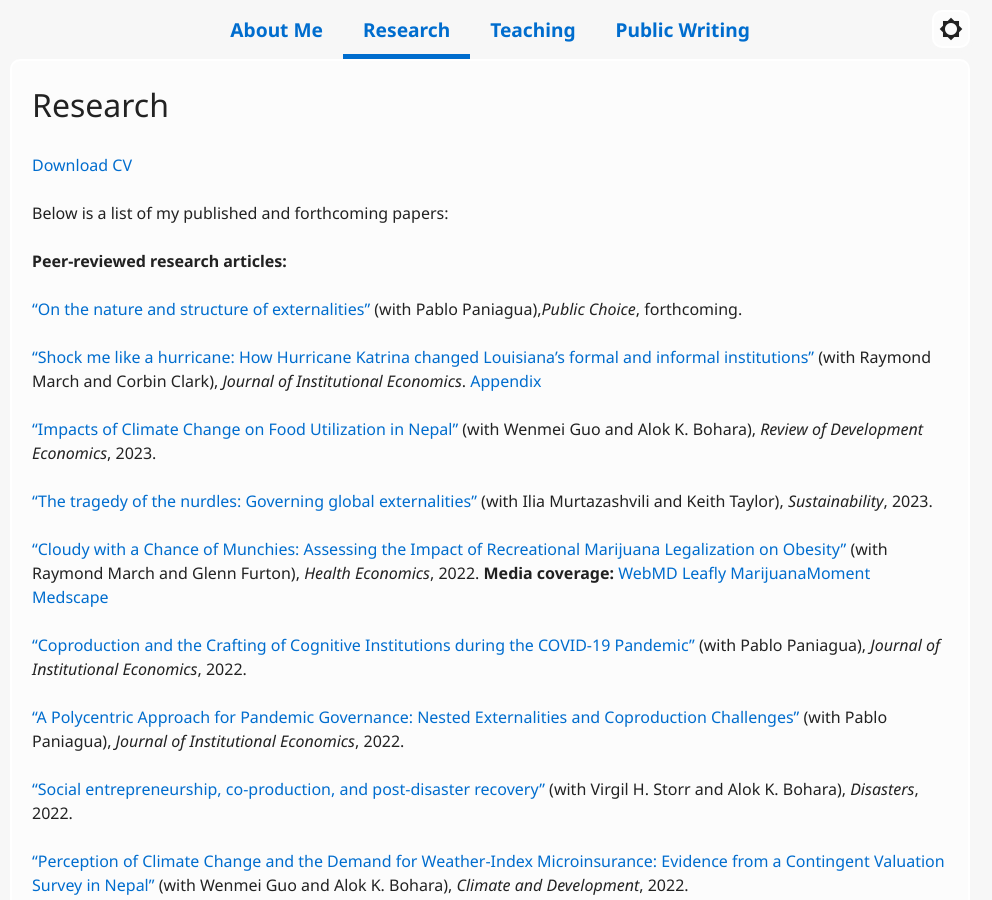
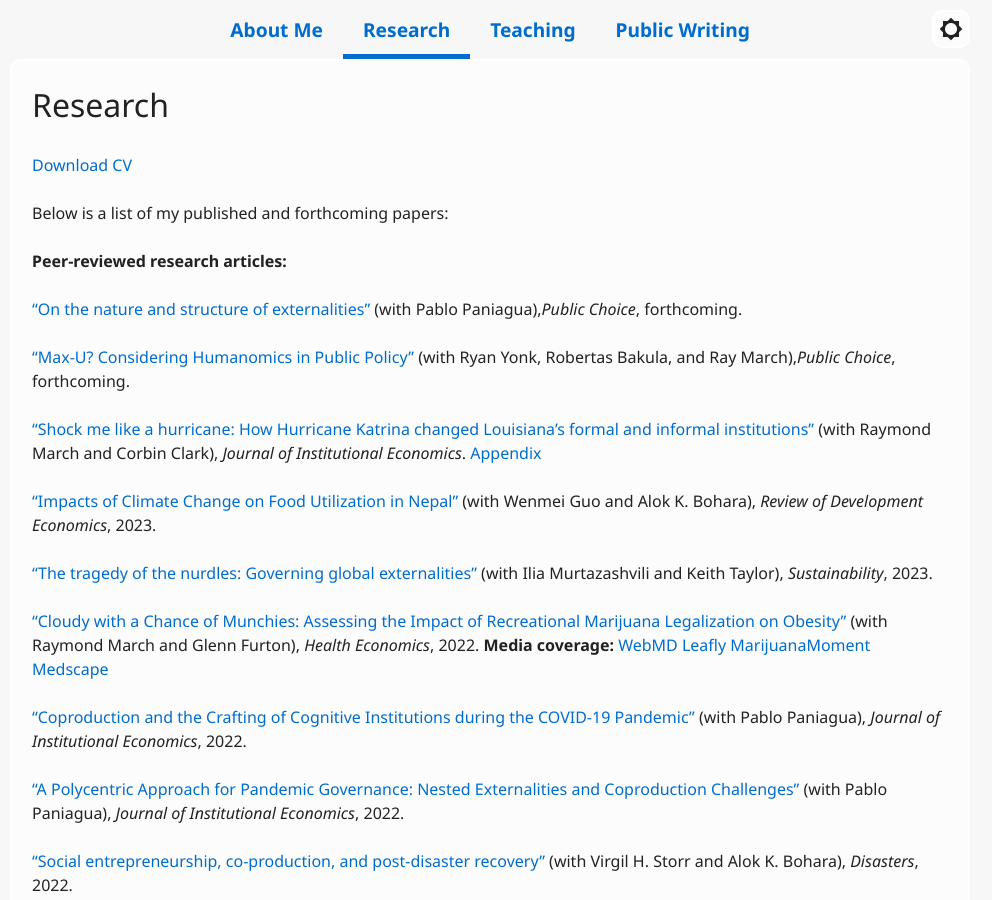
Before and after one commit to veeshanr/veeshanr.github.io, a Jekyll site: the page built from pages/research.md, in a window 1280 px wide and 900 px high. Shown: the whole window, without its empty margins (150-1142 px from the left). Built offline with Jekyll 4.4.1, drawn with Linux system fonts in a browser that asks for light colours.

Commit message:
Update research.md

```diff
--- a/pages/research.md
+++ b/pages/research.md
@@ -12,6 +12,8 @@ Below is a list of my published and forthcoming papers:
 **Peer-reviewed research articles:**
 
 [“On the nature and structure of externalities”][19] (with Pablo Paniagua),*Public Choice*, forthcoming.
+
+[“Max-U? Considering Humanomics in Public Policy”][21] (with Ryan Yonk, Robertas Bakula, and Ray March),*Public Choice*, forthcoming.
 
 [“Shock me like a hurricane: How Hurricane Katrina changed Louisiana's formal and informal institutions”] [20] (with Raymond March and Corbin Clark), *Journal of Institutional Economics*. [Appendix](files/Katrina Appendix.pdf)
 
```
Also changed, not shown: other parts of pages/research.md (+1 -0 lines).
